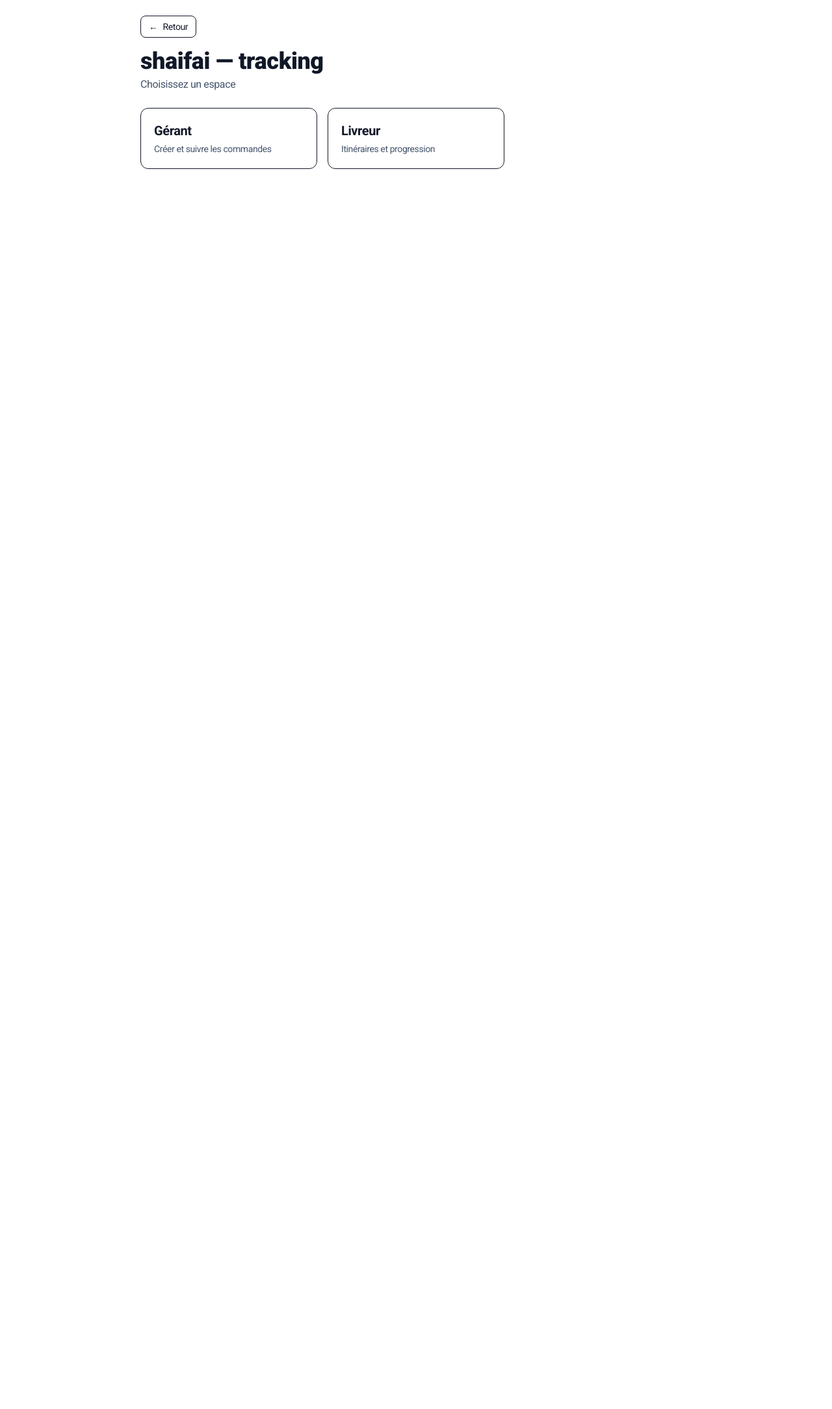
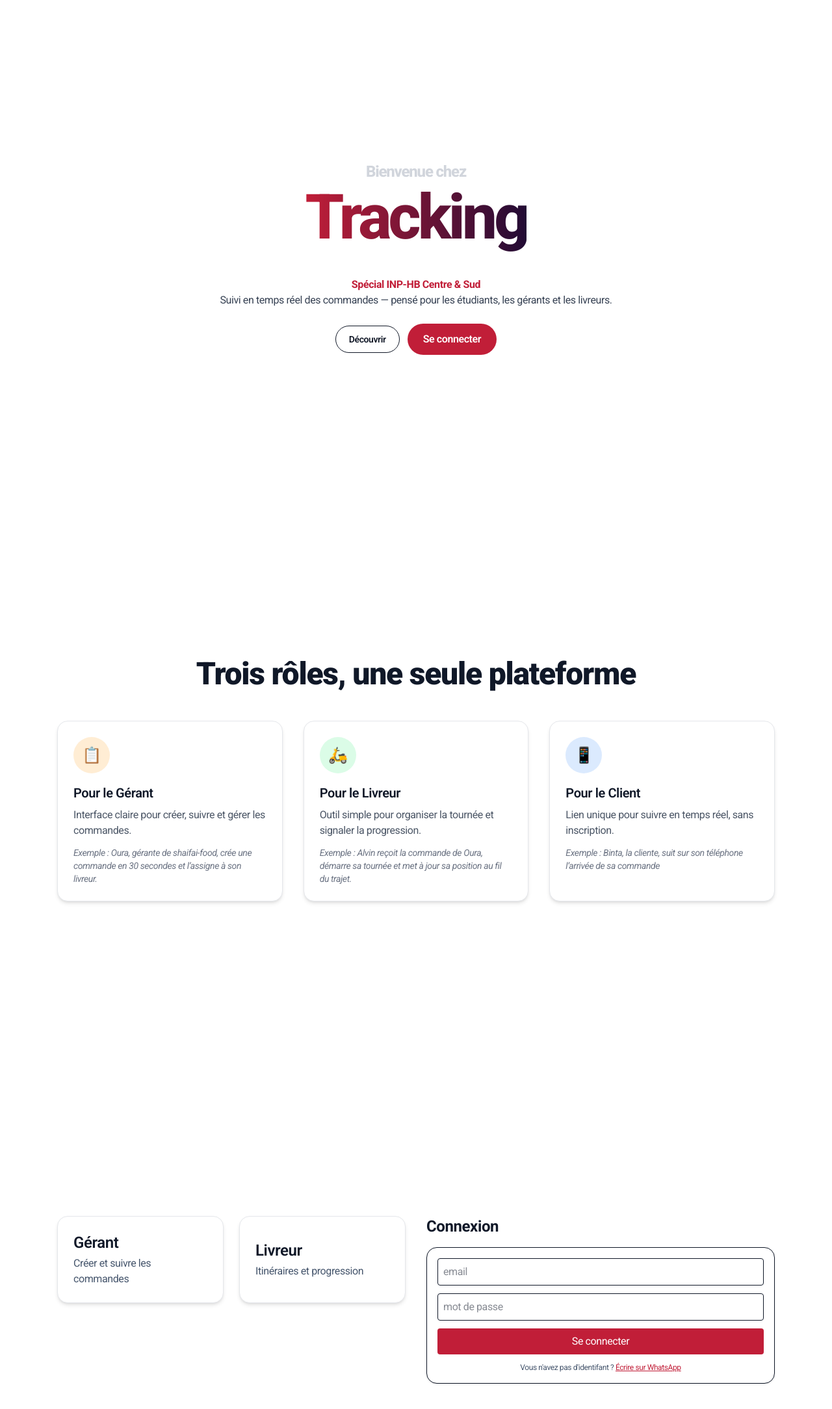
Before and after one commit to arrieldongo/shaifai_tracking_v1, a Next.js app: page /tracking in a window 1280 px wide. Shown: the top 2168 px of the page at 65% size. Before the commit the page ends 800 px from the top, so only its background shows below. Built offline with nearby package versions, Linux system fonts and the light colour scheme; no server answers.

Commit message:
MAJ de Tracking, Prêt pour 1er deployement

```diff
--- a/app/crrea/page.tsx
+++ b/app/crrea/page.tsx
@@ -48,7 +48,7 @@ export default function CreaPage() {
             Crréa
           </span>
           <h1
-            className="text-4xl md:text-6xl font-black tracking-tighter mt-8"
+            className="text-4xl md:text-6xl font-black tracking-tighter leading-tight mt-8"
             style={{
               WebkitTextFillColor: 'transparent',
               backgroundImage: 'linear-gradient(90deg,#FB923C,#111827)',
--- a/app/courier/page.tsx
+++ b/app/tracking/courier/page.tsx
@@ -43,7 +43,7 @@ export default function CourierPage() {
   const setView = (key: "list" | "sud" | "centre") => {
     const p = new URLSearchParams(search.toString());
     p.set("view", key);
-    router.push(`/courier?${p.toString()}`);
+    router.push(`/tracking/courier?${p.toString()}`);
   };
 
   /** Transforme Orders -> Steps pour UNE zone (status !== done) */
@@ -107,7 +107,7 @@ export default function CourierPage() {
         <div className="p-6 text-center text-red-600">
           Accès refusé — rôle <b>courier</b> ou <b>manager</b> requis.
           <div className="mt-2 text-sm text-slate-600">
-            Vérifie ta connexion sur <a className="underline" href="/login">/login</a> (claims et email).
+            Vérifie ta connexion sur <a className="underline" href="/tracking/login">/tracking/login</a> (claims et email).
           </div>
         </div>
       }
--- a/app/manager/page.tsx
+++ b/app/tracking/manager/page.tsx
@@ -38,13 +38,13 @@ export default function ManagerPage() {
     const p = new URLSearchParams(search.toString());
     p.set("tab", key);
     p.delete("create");
-    router.push(`/manager?${p.toString()}`);
+    router.push(`/tracking/manager?${p.toString()}`);
   };
 
   const openCreate = () => {
     const p = new URLSearchParams(search.toString());
     p.set("create", "1");
-    router.push(`/manager?${p.toString()}#create`);
+    router.push(`/tracking/manager?${p.toString()}#create`);
   };
 
   const flash = (msg: string) => alert(msg);
@@ -71,7 +71,7 @@ export default function ManagerPage() {
         <div className="p-4">
           <div className="mb-4 flex items-center gap-3">
             <button
-              onClick={() => router.push('/courier')}
+              onClick={() => router.push('/tracking/courier')}
               className="px-3 py-1.5 rounded bg-slate-800 text-white text-xs"
             >
               Voir la page Livreur
--- a/app/tracking/page.tsx
+++ b/app/tracking/page.tsx
@@ -1,26 +1,143 @@
+
+"use client";
+
+import SmoothScrollLink from "@/components/SmoothScrollLink";
+import { useAuth } from "@/components/auth/AuthProvider";
+import { useRestaurant } from "@/hooks/useRestaurant";
+import { useState } from "react";
+import { notifyError } from "@/lib/notify";
+
 export default function TrackingHubPage() {
+  const { user, signIn, signOut, claims } = useAuth();
+  const rid = (claims?.rid as string) || undefined;
+  const role = (claims?.role as string) || undefined;
+  const { restaurant } = useRestaurant(rid);
+
+  // Login state (section 3)
+  const [email, setEmail] = useState("");
+  const [password, setPassword] = useState("");
+  const [submitting, setSubmitting] = useState(false);
+
+  const goOrWarn = (href: string) => {
+    if (!user) {
+      notifyError("Veuillez vous connecter pour accéder à cet espace.");
+      return;
+    }
+    window.location.href = href;
+  };
+
+  const onLogin = async (e: React.FormEvent) => {
+    e.preventDefault();
+    if (!email || !password) return;
+    try { setSubmitting(true); await signIn(email, password); } finally { setSubmitting(false); }
+  };
+
   return (
-    <main className="max-w-4xl mx-auto p-6">
-      <div className="mb-4">
-        <a href="/" className="inline-flex items-center gap-2 text-sm px-3 py-1.5 rounded-lg border hover:bg-gray-50">
-          <span>←</span>
-          <span>Retour</span>
-        </a>
-      </div>
-      <header className="mb-6">
-        <h1 className="text-3xl md:text-4xl font-black">shaifai — tracking</h1>
-        <p className="text-slate-600 mt-1">Choisissez un espace</p>
-      </header>
+    <main className="min-h-screen">
+      {/* ===== Section 1: Accueil (full screen) ===== */}
+      <section className="min-h-screen flex flex-col items-center justify-center text-center px-6">
+        <div>
+          <p className="-m-1.5 text-xl md:text-2xl text-gray-300 font-extrabold tracking-tighter whitespace-nowrap">
+            Bienvenue chez
+          </p>
+          <span
+            className="text-8xl leading-tight bg-clip-text text-transparent font-extrabold tracking-tighter whitespace-nowrap"
+            style={{ backgroundImage: 'linear-gradient(90deg,#c11e38,#220b34)' }}
+          >
+            Tracking
+          </span>
+          {/**
+          <p className="text-gray-500 max-w-2xl mx-auto">
+            <span className="text-3xl text-[#c11e38]/80 font-bold">EHHH,</span> <br />
+            livreur là est passé où avec ma commande !?
+            <br />
+            Ça fait 22min !
+          </p>
+          */}
+          <p className="text-gray-700 mt-8 max-w-2xl mx-auto">
+            <span className="text-[#c11e38] font-bold">Spécial INP-HB Centre & Sud</span> <br />
+            Suivi en temps réel des commandes — pensé pour les étudiants, les gérants et les livreurs.
+          </p>
+          <div className="mt-6 flex items-center justify-center gap-3">
+            <SmoothScrollLink targetId="tracking-s2" className="inline-flex items-center rounded-full border border-[#111827] text-[#111827] px-5 py-2.5 text-sm font-semibold hover:bg-gray-50">Découvrir</SmoothScrollLink>
+            <SmoothScrollLink targetId="tracking-s3" className="inline-flex items-center rounded-full bg-[#c11e38] text-white px-6 py-3 text-sm md:text-base font-semibold hover:brightness-95">Se connecter</SmoothScrollLink>
+          </div>
+        </div>
+      </section>
 
-      <section className="grid grid-cols-1 sm:grid-cols-2 lg:grid-cols-3 gap-4">
-        <a href="/manager" className="rounded-xl border p-5 hover:shadow bg-white">
-          <div className="text-xl font-bold">Gérant</div>
-          <div className="text-sm text-slate-600 mt-1">Créer et suivre les commandes</div>
-        </a>
-        <a href="/courier" className="rounded-xl border p-5 hover:shadow bg-white">
-          <div className="text-xl font-bold">Livreur</div>
-          <div className="text-sm text-slate-600 mt-1">Itinéraires et progression</div>
-        </a>
+      {/* ===== Section 2: Présentation (full screen) ===== */}
+      <section id="tracking-s2" className="min-h-screen flex items-center">
+        <div className="max-w-6xl mx-auto w-full px-6">
+          <h2 className="text-center text-3xl md:text-5xl font-black tracking-tight mb-12">
+            Trois rôles, une seule plateforme
+          </h2>
+
+          <div className="grid grid-cols-1 md:grid-cols-3 gap-8">
+            {/* Gérant */}
+            <div className="p-6 rounded-2xl bg-white shadow-md border border-gray-200 flex flex-col">
+              <div className="flex items-center justify-center w-14 h-14 rounded-full bg-orange-100 text-orange-600 text-2xl mb-4">📋</div>
+              <h3 className="text-xl font-semibold mb-2">Pour le Gérant</h3>
+              <p className="text-gray-600 mb-3">Interface claire pour créer, suivre et gérer les commandes.</p>
+              <p className="text-sm text-gray-500 italic">Exemple : Oura, gérante de shaifai-food, crée une commande en 30 secondes et l’assigne à son livreur.</p>
+            </div>
+
+            {/* Livreur */}
+            <div className="p-6 rounded-2xl bg-white shadow-md border border-gray-200 flex flex-col">
+              <div className="flex items-center justify-center w-14 h-14 rounded-full bg-green-100 text-green-600 text-2xl mb-4">🛵</div>
+              <h3 className="text-xl font-semibold mb-2">Pour le Livreur</h3>
+              <p className="text-gray-600 mb-3">Outil simple pour organiser la tournée et signaler la progression.</p>
+              <p className="text-sm text-gray-500 italic">Exemple : Alvin reçoit la commande de Oura, démarre sa tournée et met à jour sa position au fil du trajet.</p>
+            </div>
+
+            {/* Client */}
+            <div className="p-6 rounded-2xl bg-white shadow-md border border-gray-200 flex flex-col">
+              <div className="flex items-center justify-center w-14 h-14 rounded-full bg-blue-100 text-blue-600 text-2xl mb-4">📱</div>
+              <h3 className="text-xl font-semibold mb-2">Pour le Client</h3>
+              <p className="text-gray-600 mb-3">Lien unique pour suivre en temps réel, sans inscription.</p>
+              <p className="text-sm text-gray-500 italic">Exemple : Binta, la cliente, suit sur son téléphone l’arrivée de sa commande</p>
+            </div>
+          </div>
+        </div>
+      </section>
+
+      {/* ===== Section 3: Accès + Connexion (full screen) ===== */}
+      <section id="tracking-s3" className="min-h-screen flex items-center">
+        <div className="max-w-6xl mx-auto w-full px-6 grid grid-cols-1 lg:grid-cols-2 gap-8 items-start">
+          {/* Cartes Accès (même style que section 2) */}
+          <div className="grid grid-cols-1 sm:grid-cols-2 gap-6 order-2 lg:order-1">
+            <button onClick={() => goOrWarn('/tracking/manager')} className="text-left p-6 rounded-2xl bg-white shadow-md border border-gray-200 hover:shadow-lg transition">
+              <div className="text-2xl font-semibold">Gérant</div>
+              <div className="text-base text-slate-600 mt-1">Créer et suivre les commandes</div>
+            </button>
+            <button onClick={() => goOrWarn('/tracking/courier')} className="text-left p-6 rounded-2xl bg-white shadow-md border border-gray-200 hover:shadow-lg transition">
+              <div className="text-2xl font-semibold">Livreur</div>
+              <div className="text-base text-slate-600 mt-1">Itinéraires et progression</div>
+            </button>
+          </div>
+
+          {/* Connexion (prod) */}
+          <div className="order-1 lg:order-2">
+            <h3 className="text-2xl font-bold mb-4">Connexion</h3>
+            {user ? (
+              <div className="p-4 border rounded-2xl bg-white shadow-sm">
+                <div className="text-sm text-slate-700">
+                  Vous êtes connecté{role === 'manager' && restaurant?.name ? ` en tant que le gérant de "${restaurant.name}"` : ''}.
+                </div>
+                <button onClick={() => signOut()} className="mt-3 px-3 py-2 rounded bg-slate-800 text-white text-sm">Se déconnecter</button>
+              </div>
+            ) : (
+              <form onSubmit={onLogin} className="space-y-3 p-4 border rounded-2xl bg-white shadow-sm">
+                <input value={email} onChange={(e) => setEmail(e.target.value)} placeholder="email" className="border rounded p-2 w-full" />
+                <input value={password} onChange={(e) => setPassword(e.target.value)} placeholder="mot de passe" type="password" className="border rounded p-2 w-full" />
+                <button disabled={submitting} type="submit" className="px-3 py-2 bg-[#c11e38] text-white rounded w-full">{submitting ? 'Connexion…' : 'Se connecter'}</button>
+                <div className="text-xs text-slate-600 text-center">
+                  Vous n'avez pas d'identifant ? {" "}
+                  <a className="text-[#c11e38] underline" href="https://wa.me/2250799239383?text=Demande%20d%E2%80%99identifiants%20shaifai%20tracking" target="_blank" rel="noreferrer">Écrire sur WhatsApp</a>
+                </div>
+              </form>
+            )}
+          </div>
+        </div>
       </section>
     </main>
   );
--- a/components/manager/ManagerOrders.tsx
+++ b/components/manager/ManagerOrders.tsx
@@ -27,7 +27,7 @@ export default function ManagerOrders({ orders, courier, onFlash }: { orders: Or
   };
 
   const copyLink = async (code: string) => {
-    const url = `${window.location.origin}/track/${code}`;
+    const url = `${window.location.origin}/tracking/track/${code}`;
     const res = await copyOrShare(url);
     if (res === 'shared') onFlash?.('Lien partagé ✅');
     else if (res === 'copied') onFlash?.('Lien copié ✅');
@@ -74,11 +74,11 @@ export default function ManagerOrders({ orders, courier, onFlash }: { orders: Or
               <div className="flex items-center gap-2">
                 <a
                   className="text-blue-600 underline text-sm"
-                  href={`/track/${o.id}`}
+                  href={`/tracking/track/${o.id}`}
                   target="_blank"
                   rel="noreferrer"
                 >
-                  /track/{o.id}
+                  /tracking/track/{o.id}
                 </a>
                 <button
                   onClick={() => copyLink(o.id!)}
--- a/components/orders/OrdersTable.tsx
+++ b/components/orders/OrdersTable.tsx
@@ -16,7 +16,7 @@ export default function OrdersTable({
   onFlash?: (msg: string) => void;
 }) {
   const copyLink = async (code: string) => {
-    const url = `${window.location.origin}/track/${code}`;
+    const url = `${window.location.origin}/tracking/track/${code}`;
     const res = await copyOrShare(url);
     if (res === 'shared') onFlash?.('Lien partagé ✅');
     else if (res === 'copied') onFlash?.('Lien copié ✅');
@@ -58,8 +58,8 @@ export default function OrdersTable({
               <td className="p-2">{o.paymentMethod?.replace('_', ' ') ?? '—'}</td>
               <td className="p-2">{o.phone ?? '—'}</td>
               <td className="p-2">
-                <a className="text-blue-600 underline" href={`/track/${o.id}`} target="_blank" rel="noreferrer">
-                  /track/{o.id}
+                <a className="text-blue-600 underline" href={`/tracking/track/${o.id}`} target="_blank" rel="noreferrer">
+                  /tracking/track/{o.id}
                 </a>
                 <button onClick={() => copyLink(o.id!)} className="ml-2 text-xs px-2 py-0.5 rounded ring-1 ring-slate-200">Copier</button>
               </td>
```
Also changed, not shown: app/tracking/admin/page.tsx (renamed from app/admin/page.tsx, +4 -8 lines), app/tracking/track/[orderId]/page.tsx (renamed from app/track/[orderId]/page.tsx, +5 -15 lines), app/tracking/login/page.tsx (line endings or trailing spaces).
